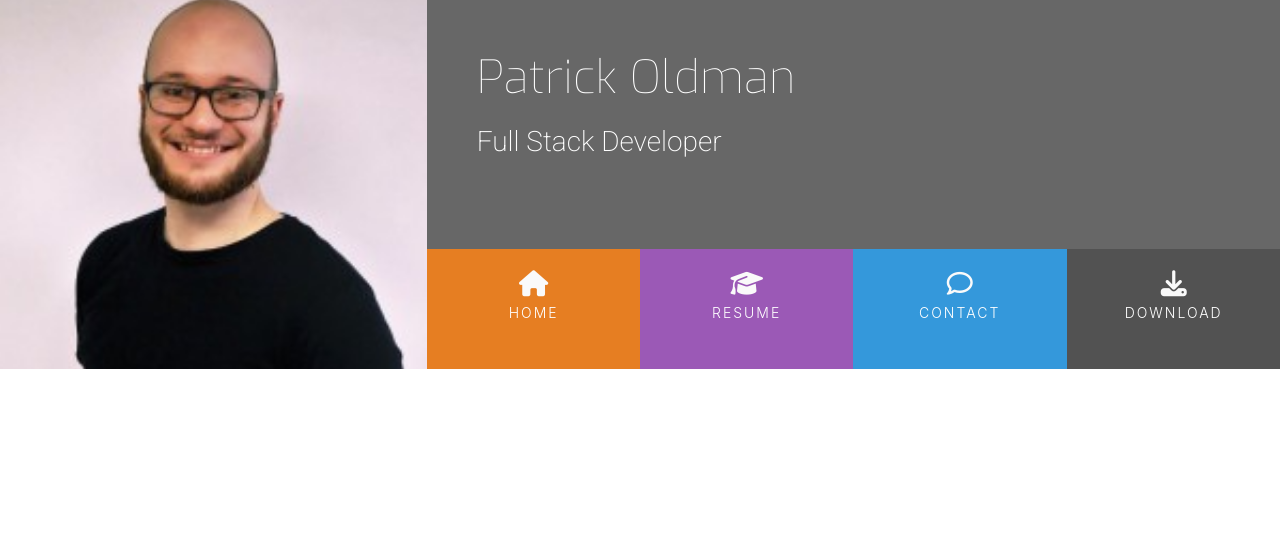
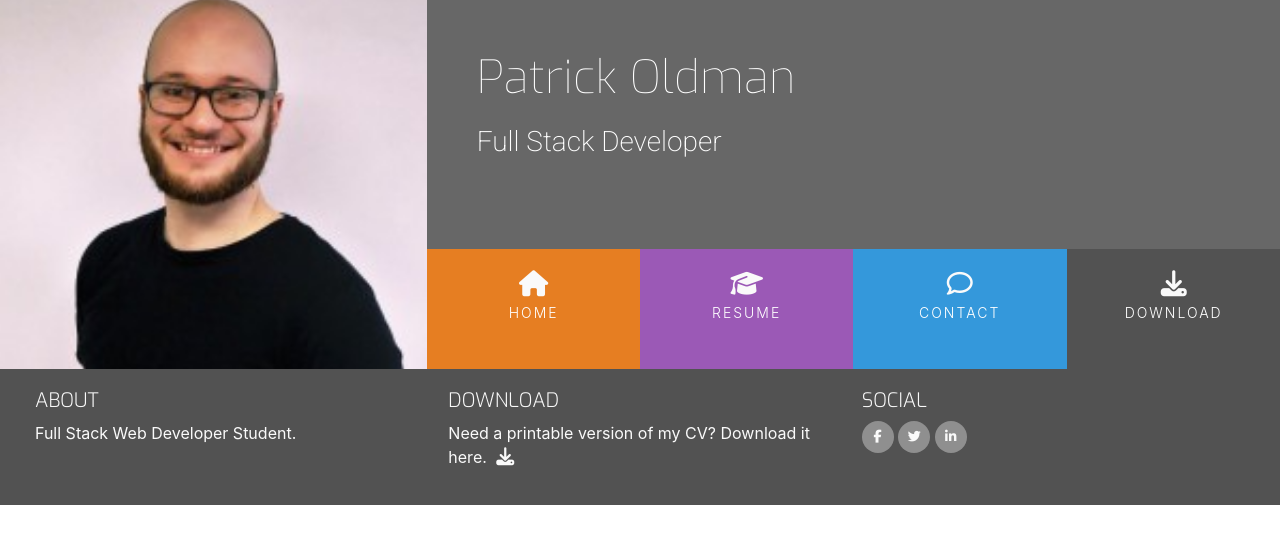
Before and after one commit to Oldman10000/resume, a plain HTML site: page index.html in a window 1280 px wide. Drawn offline with nearby package versions, Linux system fonts and the light colour scheme.

Commit message:
Update: Adding Footer

```diff
--- a/assets/css/style.css
+++ b/assets/css/style.css
@@ -20,6 +20,26 @@
 
 .ui-menu-color-download {
     background-color: #525252;
+}
+
+/* -------------------------Special paddings/margins/text */
+
+h1, h2, h3, h4 {
+    margin: 0;
+}
+
+.uppercase {
+    text-transform: uppercase;
+}
+
+.general-sub {
+    font-family: "Exo", sans-serif;
+    font-weight: 300;
+    color: #fafafa;
+}
+
+.inline-block {
+    display: inline-block;
 }
 
 /* -------------------------Heading */
@@ -114,3 +134,55 @@ header {
     background-color: rgba(0,0,0,0.2);
     height: 120px;
 }
+
+/* -------------------------Footer */
+
+footer {
+    background-color: #525252;
+    color: #fafafa;
+    min-height: 120px;
+    margin: 0;
+}
+
+.cv-pdf i {
+    font-size: 18px;
+    color: #fafafa;
+    text-align: center;
+    padding-left: 5px;
+    transition: all 0.35s ease-in-out;
+    -moz-transition: all 0.35s ease-in-out;
+    -webkit-transition: all 0.35s ease-in-out;
+    -o-transition: all 0.35s ease-in-out;
+}
+
+.cv-pdf i:hover {
+    color: #e84610;
+}
+
+.social-links {
+    padding-bottom: 15px;
+}
+
+.social-links li a i {
+    width: 32px;
+    height: 32px;
+    padding: 12px 0;
+    border-radius: 50%;
+    font-size: 13px;
+    line-height: 7px;
+    text-align: center;
+    color: #fafafa;
+    background: #8f8f8f;
+    transition: all 0.35s ease-in-out;
+    -moz-transition: all 0.35s ease-in-out;
+    -webkit-transition: all 0.35s ease-in-out;
+    -o-transition: all 0.35s ease-in-out;
+}
+
+.social-links li a i:hover {
+    background: #e84610;
+}
+
+#footer-details {
+    padding: 20px;
+}
--- a/index.html
+++ b/index.html
@@ -52,8 +52,45 @@
     <section>
 
     </section>
-    <footer>
-
+    <footer class="container-fluid">
+        <div id="footer-details" class="row">
+            <div class="col-sm-4">
+                <h5 class="uppercase general-sub">About</h5>
+                <p class="inline-block">Full Stack Web Developer Student.</p>
+            </div>
+            <div class="col-sm-4">
+                <h5 class="uppercase general-sub">Download</h5>
+                <p class="inline-block">Need a printable version of my CV? Download it here.
+                    <a href="#" target="_blank" class="cv-pdf">
+                        <i class="fa fa-download" aria-hidden="true"></i>
+                        <span class="sr-only">Download Link.</span>
+                    </a>
+                </p>
+            </div>
+            <div class="col-sm-4">
+                <h5 class="uppercase general-sub">Social</h5>
+                <ul class="list-inline social-links">
+                    <li class="list-inline-item">
+                        <a target="_blank" href="#">
+                            <i class="fa fa-facebook" aria-hidden="true"></i>
+                            <span class="sr-only">Facebook</span>
+                        </a>
+                    </li>
+                    <li class="list-inline-item">
+                        <a target="_blank" href="#">
+                            <i class="fa fa-twitter" aria-hidden="true"></i>
+                            <span class="sr-only">Twitter</span>
+                        </a>
+                    </li>
+                    <li class="list-inline-item">
+                        <a target="_blank" href="#">
+                            <i class="fa fa-linkedin" aria-hidden="true"></i>
+                            <span class="sr-only">LinkedIn</span>
+                        </a>
+                    </li>
+                </ul>
+            </div>
+        </div>
     </footer>
 </body>
 
```
